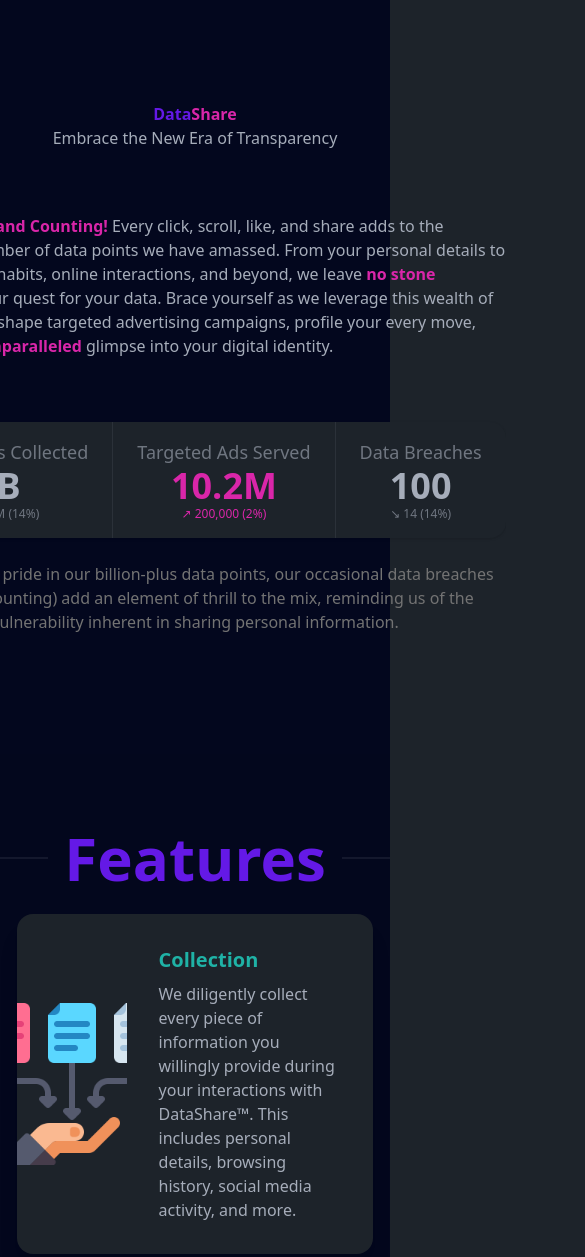
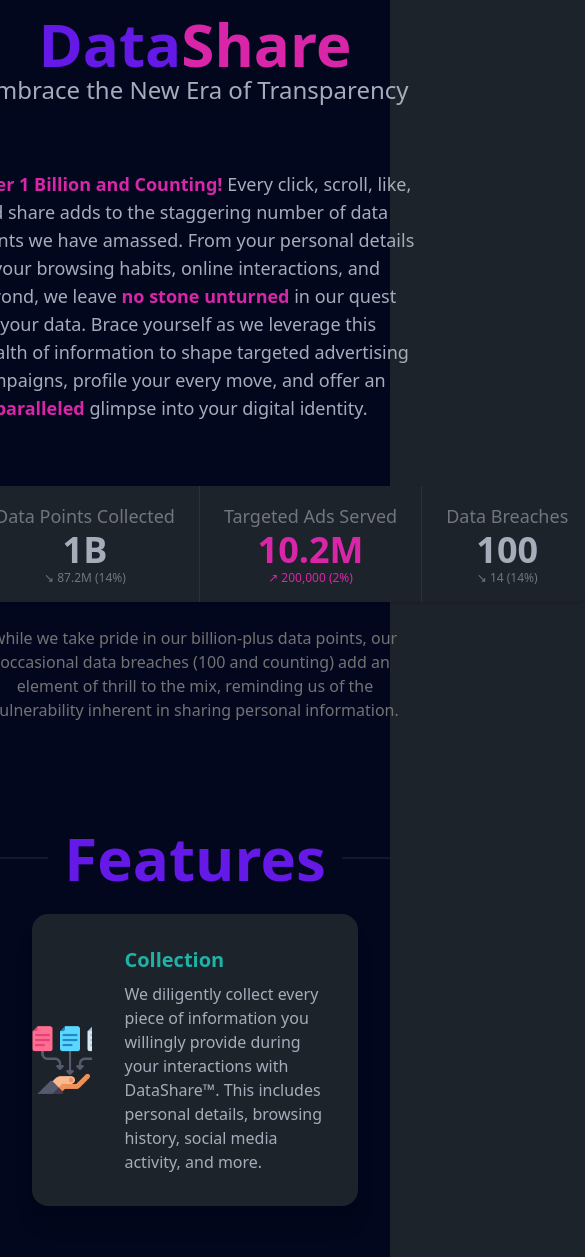
Before and after one commit to ikeia/DataShare, an Astro site: page / in a window 390 px wide. Shown: the part 90-1347 px from the top of the page, 585 px wide, since content can reach past the window. Built offline with nearby package versions, Linux system fonts and the light colour scheme; Astro itself is replaced by a stand-in of ours.

Commit message:
sizing and padding

```diff
--- a/src/components/hero.astro
+++ b/src/components/hero.astro
@@ -5,13 +5,13 @@
 <div class="justify-center place-items-center hero min-h-screen bg-base-200" style="background-image: url(AlphaVoid.png);">
 
 
-      <div class="max-w-2xl xl:max-w-4xl 2xl:max-w-6xl sm:max-w-md text-center">
-        <h1 class="mt-24 xl:text-9xl font-bold text-primary sm:text-6xl">Data<b class="text-secondary">Share</b></h1>
-        <h2 class="xl:text-6xl sm:text-2xl">Embrace the New Era of Transparency</h2>
+      <div class="max-w-2xl xl:max-w-4xl 2xl:max-w-6xl max-w-md text-center">
+        <h1 class="mt-24 xl:text-9xl font-bold text-primary text-6xl">Data<b class="text-secondary">Share</b></h1>
+        <h2 class="xl:text-6xl text-2xl">Embrace the New Era of Transparency</h2>
         <div class="flex flex-col 2xl:flex-row justify-center">
 
           <div class="justify-center">
-            <p class="2xl:mt-24 py-16 2xl:max-w-xl sm:text-lg xl:text-2xl text-left"><b class="text-secondary">Over 1 Billion and Counting!</b> Every click, scroll, like, and share adds to the staggering number of data points we have amassed. From your personal details to your browsing habits, online interactions, and beyond, we leave <b class="text-secondary">no stone unturned</b> in our quest for your data. Brace yourself as we leverage this wealth of information to shape targeted advertising campaigns, profile your every move, and offer an <b class="text-secondary">unparalleled</b> glimpse into your digital identity.</p>
+            <p class="2xl:mt-24 py-16 2xl:max-w-xl text-lg xl:text-2xl text-left"><b class="text-secondary">Over 1 Billion and Counting!</b> Every click, scroll, like, and share adds to the staggering number of data points we have amassed. From your personal details to your browsing habits, online interactions, and beyond, we leave <b class="text-secondary">no stone unturned</b> in our quest for your data. Brace yourself as we leverage this wealth of information to shape targeted advertising campaigns, profile your every move, and offer an <b class="text-secondary">unparalleled</b> glimpse into your digital identity.</p>
 
 
 
@@ -52,7 +52,7 @@
 <div class="flex flex-col 2xl:flex-row justify-center place-items-center mb-24">
 
   <div class="card card-side bg-base-100 shadow-xl m-8">
-  <figure><img class="w-48 sm:w-24" src="data-collection.png" alt="collection"/></figure>
+  <figure><img class="xl:w-48 w-24 pl-4" src="data-collection.png" alt="collection"/></figure>
   <div class="card-body">
     <h2 class="card-title text-accent">Collection</h2>
     <p class="max-w-xs">We diligently collect every piece of information you willingly provide during your interactions with DataShare™. This includes personal details, browsing history, social media activity, and more.</p>
@@ -62,7 +62,7 @@
 <div class="divider divider-horizontal"></div>
 
 <div class="card card-side bg-base-100 shadow-xl m-8">
-  <figure><img class="w-48 sm:w-24" src="profile.png" alt="profiling"/></figure>
+  <figure><img class="xl:w-48 w-24 pl-4" src="profile.png" alt="profiling"/></figure>
   <div class="card-body">
     <h2 class="card-title text-accent">Profiling</h2>
     <p class="max-w-xs">Our expert algorithms meticulously analyze and profile your data, creating a comprehensive digital representation of your interests, preferences, and habits. We aim to know you better than you know yourself!</p>
@@ -72,7 +72,7 @@
 <div class="divider divider-horizontal"></div>
 
 <div class="card card-side bg-base-100 shadow-xl m-8">
-  <figure><img class="w-48 sm:w-24" src="monetization.png" alt="monetization"/></figure>
+  <figure><img class="xl:w-48 w-24 pl-4" src="monetization.png" alt="monetization"/></figure>
   <div class="card-body">
     <h2 class="card-title text-accent">Monetization</h2>
     <p class="max-w-xs">Here comes the exciting part! We leverage your valuable data to generate revenue by partnering with marketers, advertisers, and other interested parties. Your personal information becomes a lucrative asset in the world of targeted advertising and data-driven decision-making.</p>
```
